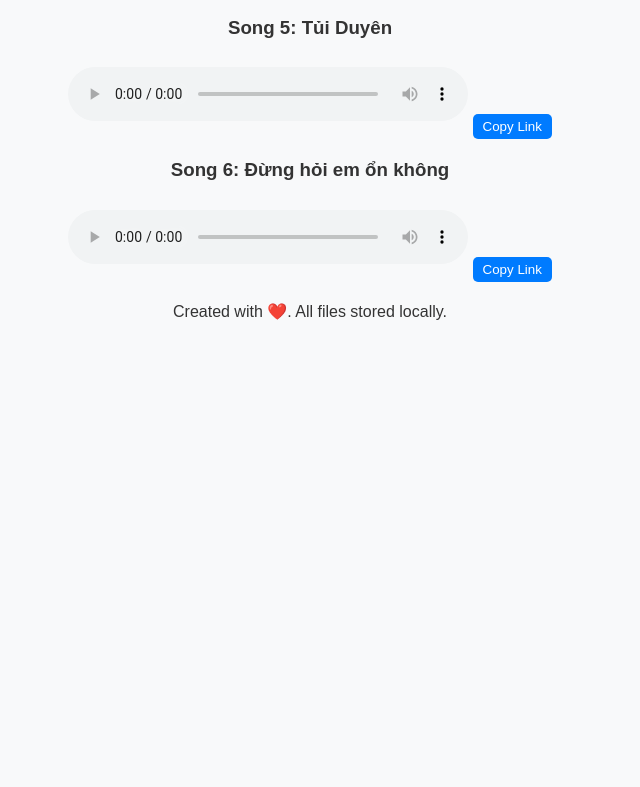
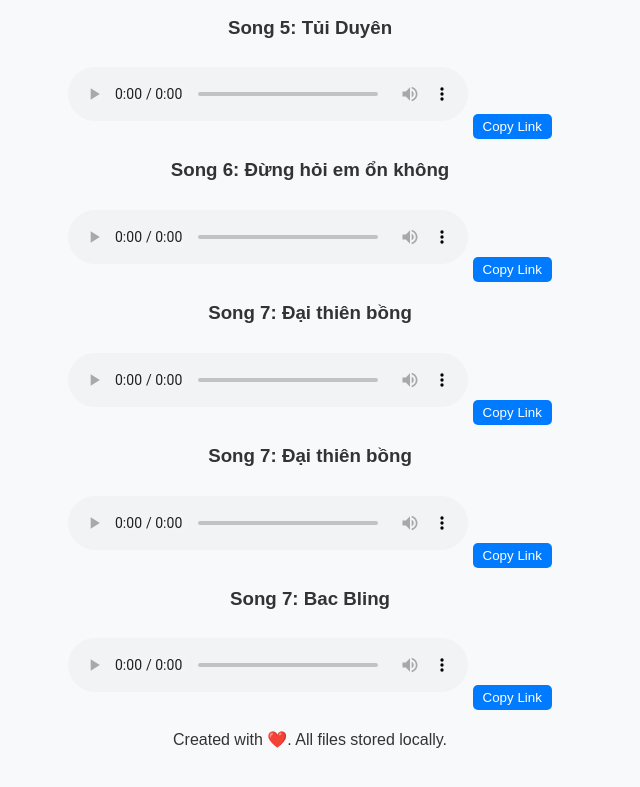
Before and after one commit to duclong3907/audioMusic, a plain HTML site: page index.html in a window 1280 px wide. Shown: the part 701-1488 px from the top of the page, without its empty margins (330-970 px from the left). Before the commit the page ends 1066 px from the top, so only its background shows below. Drawn offline with Linux system fonts and the light colour scheme.

Commit message:
update song

```diff
--- a/index.html
+++ b/index.html
@@ -107,6 +107,37 @@
     <p class="copied" id="copied-3">Copied!</p>
   </div>
 
+  <div class="song">
+    <h3>Song 7: Đại thiên bồng</h3>
+    <audio controls>
+      <source src="assets/audio/dai_thien_bong.mp3" type="audio/mpeg">
+      Your browser does not support the audio element.
+    </audio>
+    <button onclick="copyLink('assets/audio/dai_thien_bong.mp3')">Copy Link</button>
+    <p class="copied" id="copied-3">Copied!</p>
+  </div>
+
+
+  <div class="song">
+    <h3>Song 7: Đại thiên bồng</h3>
+    <audio controls>
+      <source src="assets/audio/dai_thien_bong.mp3" type="audio/mpeg">
+      Your browser does not support the audio element.
+    </audio>
+    <button onclick="copyLink('assets/audio/dai_thien_bong.mp3')">Copy Link</button>
+    <p class="copied" id="copied-3">Copied!</p>
+  </div>
+
+    <div class="song">
+      <h3>Song 7: Bac Bling</h3>
+      <audio controls>
+        <source src="assets/audio/bac_bling.mp3" type="audio/mpeg">
+        Your browser does not support the audio element.
+      </audio>
+      <button onclick="copyLink('assets/audio/bac_bling.mp3')">Copy Link</button>
+      <p class="copied" id="copied-3">Copied!</p>
+    </div>
+
 
   <footer>
     <p>Created with ❤️. All files stored locally.</p>
```
Also changed, not shown: 3 other files.
